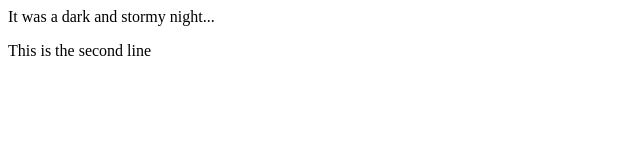
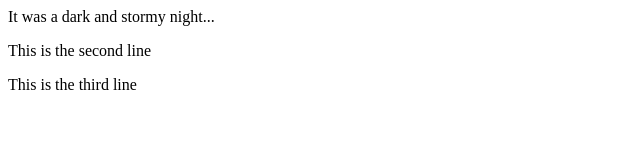
Before and after one commit to Slong1988/fireside-story, a plain HTML site: page index.html in a window 1280 px wide. Shown: the whole page, without its empty margins (0-640 px from the left). Drawn offline with Linux system fonts and the light colour scheme.

Commit message:
third line

```diff
--- a/index.html
+++ b/index.html
@@ -2,5 +2,6 @@
   <body>
     <p>It was a dark and stormy night...</p>
     <p>This is the second line</p>
+    <p>This is the third line</p>
   </body>
 </html>
```
